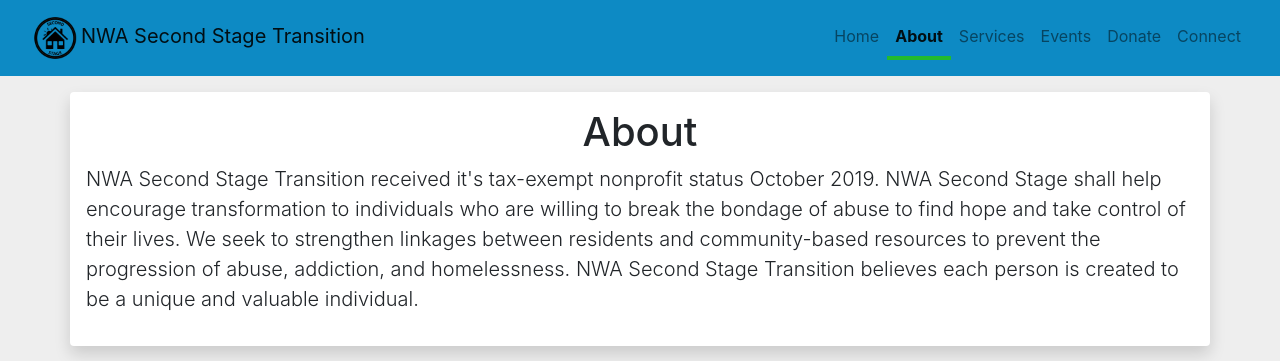
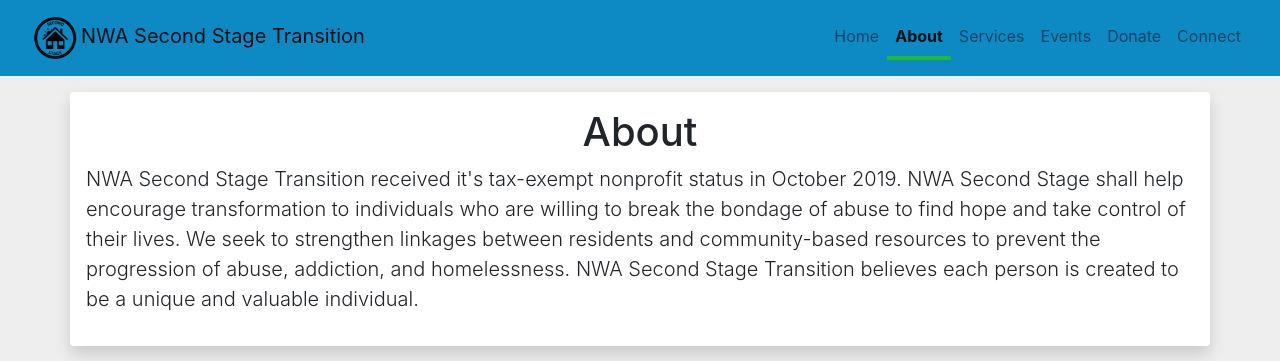
Before and after one commit to nwa-second-stage-transition/nwa-second-stage-transition.github.io, a Jekyll site: the page about.html, which Jekyll copies as it is, in a window 1280 px wide and 900 px high. Shown: the top 361 px of the window. Built offline with Jekyll 4.4.1, drawn with Linux system fonts in a browser that asks for light colours; nearby versions of some CDN libraries.

Commit message:
updated 'in' ...

```diff
--- a/about.html
+++ b/about.html
@@ -89,7 +89,7 @@
     <div class="row">
       <div class="col-sm-12 col-md-12 shadow p-3 mb-5 bg-white rounded ">
         <h1 class="text-center">About</h1>
-        <p class="lead text-left">NWA Second Stage Transition received it's tax-exempt nonprofit status October 2019. NWA Second Stage shall help
+        <p class="lead text-left">NWA Second Stage Transition received it's tax-exempt nonprofit status in October 2019. NWA Second Stage shall help
 encourage transformation to individuals who are willing to break the bondage of abuse to find
 hope and take control of their lives. We seek to strengthen linkages between residents and
 community-based resources to prevent the progression of abuse, addiction, and homelessness.
```
